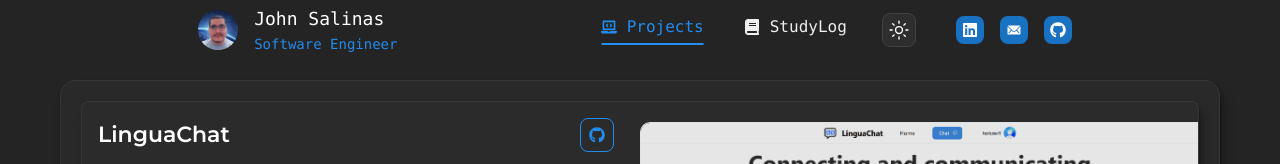
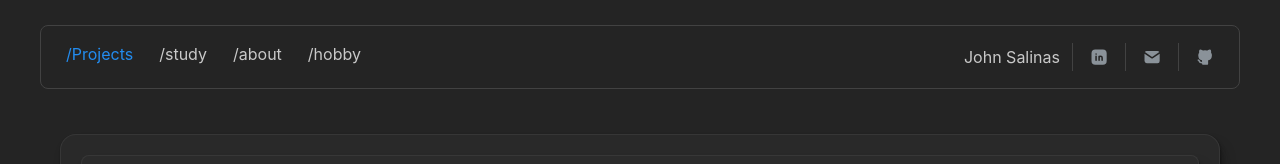
Before and after one commit to JohnSalinas123/Portofolio_JohnS, a React (Vite) app: page /projects in a window 1280 px wide. Shown: the top 164 px of the page. Built offline with nearby package versions, Linux system fonts and the light colour scheme.

Commit message:
updated navbar design, changed to using tabler icons

```diff
--- a/package.json
+++ b/package.json
@@ -16,6 +16,7 @@
 		"@mantine/hooks": "^7.17.4",
 		"@react-three/drei": "^9.96.5",
 		"@react-three/fiber": "^8.15.15",
+		"@tabler/icons-react": "^3.34.0",
 		"@tsparticles/basic": "^3.3.0",
 		"@tsparticles/react": "^3.0.0",
 		"@vitejs/plugin-react-swc": "^3.7.2",
--- a/src/App.tsx
+++ b/src/App.tsx
@@ -11,6 +11,7 @@ import {
 	useComputedColorScheme,
 	ActionIcon,
 	useMantineTheme,
+	Paper,
 } from "@mantine/core";
 
 import { AppShell, Burger, Group, Text, Image } from "@mantine/core";
@@ -58,127 +59,29 @@ function App() {
 	return (
 		<>
 			<AppShell
-				header={{ height: 60 }}
 				navbar={{
 					width: 300,
 					breakpoint: "sm",
 					collapsed: { desktop: desktopOpened, mobile: !mobileOpened },
 				}}
-				styles={{
-					header: {
-						fontFamily: "consolas",
-					},
-					navbar: {
-						fontFamily: "consolas",
-					},
-				}}
 				withBorder={false}
 			>
-				<AppShell.Header>
-					<Group h="100%" px="md">
-						<Burger
-							className="c-white"
-							opened={mobileOpened}
-							onClick={toggleMobile}
-							hiddenFrom="sm"
-							size="sm"
-						/>
-						<Group className="nav" justify="space-evenly" style={{ flex: 1 }}>
-							<RouterLink to="/projects" className="logo-link">
-								<Group>
-									<Image
-										src={`other_images/johnsalinas_profilepic.jpg
-												`}
-										h={40}
-										w={40}
-										radius={"50%"}
-									/>
-									<Stack gap={0} align="left">
-										<Text size="lg" style={{ color: logoColor }}>
-											John Salinas
-										</Text>
-										<Text size="sm" c="var(--primary)">
-											Software Engineer
-										</Text>
-									</Stack>
-								</Group>
-							</RouterLink>
-
-							<Group gap={30} visibleFrom="sm">
-								<NavButton
-									name={"Projects"}
-									icon={<FaLaptopCode />}
-									active={location.pathname === "/projects"}
-									to="/projects"
-								/>
-								<NavButton
-									name={"StudyLog"}
-									icon={<FaBook />}
-									active={location.pathname === "/studylog"}
-									to="/studylog"
-								/>
-								<ActionIcon
-									onClick={() =>
-										setColorScheme(
-											computedColorScheme === "light" ? "dark" : "light"
-										)
-									}
-									variant="default"
-									size="lg"
-									aria-label="Toggle color scheme"
-								>
-									<IoSunnyOutline className={cx(classes.icon, classes.light)} />
-									<IoMoonOutline className={cx(classes.icon, classes.dark)} />
-								</ActionIcon>
-								<Group className="nav-socials">
-									<ActionIcon
-										onClick={(e) => {
-											handleWebLink(
-												e,
-												"https://www.linkedin.com/in/johnsalinas123/"
-											);
-										}}
-									>
-										<FaLinkedin className="social-icon" />
-									</ActionIcon>
-									<ActionIcon
-										onClick={(e) => {
-											handleMailLink(e, "mailto: salinasjohn257@gmail.com");
-										}}
-									>
-										<IoIosMail className="social-icon" />
-									</ActionIcon>
-									<ActionIcon
-										onClick={(e) => {
-											handleWebLink(e, "https://github.com/JohnSalinas123");
-										}}
-									>
-										<FaGithub className="social-icon" />
-									</ActionIcon>
-								</Group>
-							</Group>
-						</Group>
-					</Group>
-				</AppShell.Header>
 
 				<AppShell.Navbar py="md" px={4}>
 					<NavButton
 						name={"Projects"}
-						icon={<FaLaptopCode />}
 						active={location.pathname === "/projects"}
 						to="/projects"
 						onClick={toggleMobile}
 					/>
 					<NavButton
 						name={"About"}
-						icon={<IoPersonSharp />}
 						active={location.pathname === "/about"}
 						to="/about"
 						onClick={toggleMobile}
 					/>
 					<NavButton
 						name={"StudyLog"}
-						icon={<FaBook />}
 						active={location.pathname === "/studylog"}
 						to="/studylog"
 						onClick={toggleMobile}
@@ -190,7 +93,7 @@ function App() {
 						<Route path="/" element={<RootLayout />}>
 							<Route index element={<Navigate to="/projects" replace />} />
 							<Route path="/projects" element={<ProjectPage />} />
-							<Route path="/studylog" element={<StudyLogPage />} />
+							<Route path="/study" element={<StudyLogPage />} />
 						</Route>
 					</Routes>
 				</AppShell.Main>
--- a/src/components/NavButton.css
+++ b/src/components/NavButton.module.css
@@ -10,12 +10,12 @@
 
 .nav-button {
 	border: none !important;
-	color: #eeeeee;
 	transition: transform 0.3s ease-in-out;
+	color: inherit;
 }
 
-.nav-button:hover {
-	transform: scale(1.01);
+.nav-button:visited {
+	color: inherit;
 }
 
 .nav-underline {
@@ -40,3 +40,7 @@
 	width: 100%;
 	visibility: visible;
 }
+
+.forward-slash {
+	font-size: 1.5rem;
+}
--- a/src/components/NavButton.tsx
+++ b/src/components/NavButton.tsx
@@ -1,43 +1,46 @@
 import { Text, Group } from "@mantine/core";
-import { Link as RouterLink } from "react-router-dom";
+import { Link as RouterLink, useLocation } from "react-router-dom";
 
-import "./NavButton.css";
 import { motion } from "framer-motion";
 import { useState } from "react";
 
+import classes from './NavButton.module.css'
+
 interface NavButtonProps {
 	name: string;
-	icon: React.ReactNode;
-	active: boolean;
 	to: string;
 	onClick?: () => void;
 }
 
-export const NavButton = ({ name, icon, active, to, onClick }: NavButtonProps) => {
+export const NavButton = ({ name, to, onClick }: NavButtonProps) => {
+	const location = useLocation();
 	const [hovered, setHovered] = useState(false);
+
+	const isActive = location.pathname === to;
+
 
 	return (
 		<motion.div
-			className="nav-button-box"
+			className={classes["nav-button-box"]}
 			onHoverStart={() => setHovered(true)}
 			onHoverEnd={() => setHovered(false)}
 		>
-			<motion.div whileHover={{ scale: 1.075 }} whileTap={{ scale: 0.95 }}>
+			<motion.div>
 				<RouterLink
 					to={to}
 					onClick={onClick}
-					className={`nav-button ${active ? "active-nav" : ""}`}
+					className={`${classes['nav-button']} ${isActive ? classes['active-nav'] : ""}`}
 				>
-                    <Group gap={10}>
-                        {icon}
+                    <Group gap={0}>
+						<Text className={classes['forward-slash']}>/</Text>
                         <Text>{name}</Text>
                     </Group>
 				</RouterLink>
 			</motion.div>
 
 			<div
-				className={`nav-underline ${hovered ? "full-w visible" : ""} ${
-					active ? "full-w visible" : ""
+				className={`${classes['nav-underline']} ${hovered ? classes["full-w visible"] : ""} ${
+					isActive ? classes["full-w visible"] : ""
 				}`}
 			></div>
 		</motion.div>
--- /dev/null
+++ b/src/components/Navbar.module.css
@@ -0,0 +1,17 @@
+.nav-outer {
+    width: 100%;
+    display: flex;
+    justify-content: center;
+    align-items: center;
+}
+
+.nav {
+	margin-top: 25px !important;
+    margin-bottom: 25px !important;
+	height: 64px !important;
+    max-width: 1200px !important;
+    flex-grow: 1;
+    display: flex !important;
+    align-items: center;
+    padding: 0 20px;
+}
--- /dev/null
+++ b/src/components/Navbar.tsx
@@ -0,0 +1,41 @@
+import { ActionIcon, Divider, Group, Paper,Text } from "@mantine/core";
+
+import { IconBrandGithubFilled, IconBrandLinkedinFilled, IconMailFilled, IconSunFilled } from '@tabler/icons-react';
+
+import classes from './Navbar.module.css'
+import { NavButton } from "./NavButton";
+
+export function Navbar() {
+
+    return (
+        <div className={classes['nav-outer']}>
+            <Paper withBorder className={classes.nav}>
+                <Group justify="space-between" w="100%">
+                    <Group >
+                        <NavButton name={"Projects"} to={"/projects"} />
+                        <NavButton name={"study"} to={"/study"} />
+                        <NavButton name={"about"} to={"/about"} />
+                        <NavButton name={"hobby"} to={"/hobby"} />
+                    </Group>
+                    <Group gap={12}>
+                        <Text>John Salinas</Text>
+                        <Divider orientation="vertical"/>
+                        <ActionIcon variant="subtle" aria-label="Settings">
+                            <IconBrandLinkedinFilled style={{ width: '70%', height: '70%' }} stroke={1.5} color="#8A9299"/>
+                        </ActionIcon>
+                        <Divider orientation="vertical"/>
+                        <ActionIcon variant="subtle" aria-label="Settings">
+                            <IconMailFilled style={{ width: '70%', height: '70%' }} stroke={1.5} color="#8A9299"/>
+                        </ActionIcon>
+                        <Divider orientation="vertical"/>
+                        <ActionIcon variant="subtle" aria-label="Settings">
+                            <IconBrandGithubFilled style={{ width: '70%', height: '70%' }} stroke={1.5} color="#8A9299"/>
+                        </ActionIcon>
+                    </Group>
+                </Group>
+            </Paper>
+        </div>
+
+    )
+
+}
--- a/src/layouts/RootLayout.tsx
+++ b/src/layouts/RootLayout.tsx
@@ -1,10 +1,11 @@
 import { Outlet } from "react-router-dom";
-import { FooterSection } from "../sections/FooterSection";
+import { Navbar } from "../components/Navbar";
 
 const RootLayout = () => {
 	return (
 		<>
 			<main>
+				<Navbar />
 				<Outlet />
 			</main>
 		</>
```
Also changed, not shown: 1 other file (tests, documents, lock files or other folders).
